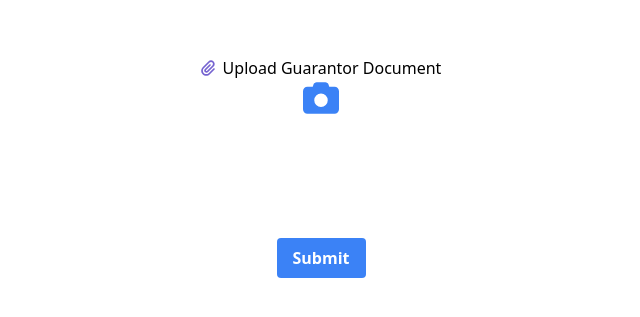
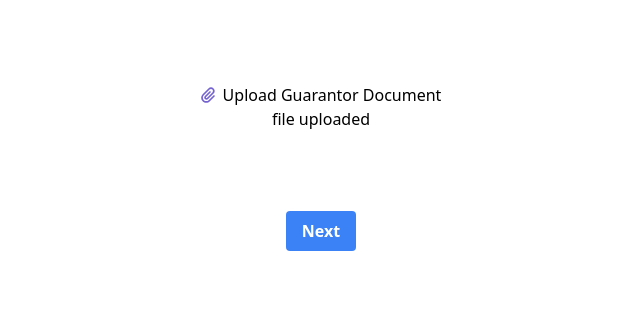
Before and after one commit to Onidamilola/alphageek, a React (Create React App) app: page /capture in a window 1280 px wide. Shown: the part 233-550 px from the top of the page, without its empty margins (319-959 px from the left). Built offline with nearby package versions, Linux system fonts and the light colour scheme.

Commit message:
made changes to the outlet code

```diff
--- a/src/pages/capture.jsx
+++ b/src/pages/capture.jsx
@@ -3,7 +3,7 @@ import axios from 'axios';
 import { faPaperclip } from "@fortawesome/free-solid-svg-icons";
 import { UPDATE_KYC } from '../utils/constant';
 import { FontAwesomeIcon } from '@fortawesome/react-fontawesome';
-import { faCamera } from '@fortawesome/free-solid-svg-icons';
+import { faArrowLeft, faCamera } from '@fortawesome/free-solid-svg-icons';
 import { ToastContainer, toast } from 'react-toastify';
 import { useNavigate } from 'react-router';
 import "react-toastify/dist/ReactToastify.css";
@@ -13,13 +13,16 @@ const Capture = () => {
   const [imageFile, setImageFile] = useState(null); // State for selected file
   const [imageUrl, setImageUrl] = useState(null); // State for captured/selected image URL
   const [guarantorFile, setGuarantorFile] = useState(null);
+  const [step, setStep] = useState(1);
   const navigate = useNavigate();
+  const [imagename, setImageName] = useState(null);
 
   const guarantorData = JSON.parse(sessionStorage.getItem('guarantor'));
   const personalListInfo = JSON.parse(sessionStorage.getItem('personalListInfo'));
   const bankData = JSON.parse(sessionStorage.getItem('bankListInfo'));
   const dataToStore = JSON.parse(sessionStorage.getItem('uniqueList'));
   const id = JSON.parse(sessionStorage.getItem('id'));
+  const email = JSON.parse(sessionStorage.getItem('email'));
 
   const handleFileChange = (event) => {
     console.log('Event:', event); // Log the event object
@@ -31,6 +34,7 @@ const Capture = () => {
       return;
     }
     setGuarantorFile(selectedFile);
+    setImageName(selectedFile.name)
     const reader = new FileReader();
     reader.readAsDataURL(selectedFile);
     reader.onload = (e) => console.log(e.target.result);
@@ -60,12 +64,24 @@ const Capture = () => {
     }
 
     const formData = new FormData();
-    formData.append('guarantor', JSON.stringify(guarantorData));
-    formData.append('personalList', JSON.stringify(personalListInfo));
-    formData.append('bankListInfo', JSON.stringify(bankData));
-    formData.append('guarantor_id', guarantorFile, guarantorFile.name);
+    formData.append('guarantor_name', JSON.stringify(guarantorData.guarantor_name));
+    formData.append('guarantor_phone', JSON.stringify(guarantorData.guarantor_phone));
+    formData.append('guarantor_email', JSON.stringify(guarantorData.guarantor_email));
+    formData.append('guarantor_id_type', JSON.stringify(guarantorData.guarantor_id_type));
+    formData.append('firstname', JSON.stringify(personalListInfo.firstname));
+    formData.append('middlename', JSON.stringify(personalListInfo.middlename));
+    formData.append('lastname', JSON.stringify(personalListInfo.lastname));
+    formData.append('address', JSON.stringify(personalListInfo.address));
+    formData.append('phone', JSON.stringify(personalListInfo.phone));
+    formData.append('gender', JSON.stringify(personalListInfo.gender));
+    formData.append('education', JSON.stringify(personalListInfo.education));
+    formData.append('bank_id', JSON.stringify(bankData.bankId));
+    formData.append('account_name', JSON.stringify(bankData.account_name));
+    formData.append('account_number', JSON.stringify(bankData.account_number));
+    formData.append('guarantor_id', guarantorFile);
     formData.append('id', JSON.stringify(id));
     formData.append('image', imageFile);
+    formData.append('email', email);
     console.log('formData', formData);
 
     console.log('id', id);
@@ -97,18 +113,33 @@ console.log('id:', id);
 
 
   return (
+
     <div className="flex flex-col items-center justify-center h-screen relative">
-       <div className="flex items-center gap-2 bg-white ">
+      {
+        step == 1 &&
+        <div className="flex flex-col items-center bg-white ">
           <label htmlFor="file" className="flex items-center gap-2 cursor-pointer">
             <FontAwesomeIcon icon={faPaperclip} className="text-[#7563d0]"/>
             Upload Guarantor Document
           </label>
+          <div>{imagename} file uploaded</div>
           <input id="file" type="file" className="hidden" onChange={handleFileChange} />
+          <button onClick={() => setStep(2)} className="bg-blue-500 hover:bg-blue-700 text-white font-bold py-2 px-4 rounded mt-20">
+            Next
+          </button>
         </div>
+      }
 
 
-
+      {
+        step == 2 &&
+        <>
         <div className="mb-10 flex justify-center items-center">
+             <FontAwesomeIcon
+        icon={faArrowLeft}
+        onClick={() => setStep(1)}
+        className="absolute top-20 left-5 text-3xl cursor-pointer"
+      />
           <label htmlFor="imageInput">
             <input type="file" accept="image/*" id="imageInput" onChange={handleImageSelection} hidden />
             <FontAwesomeIcon icon={faCamera} className="text-4xl text-blue-500 cursor-pointer"  />
@@ -123,6 +154,12 @@ console.log('id:', id);
         Submit
       </button>
       <ToastContainer position="top-right" autoClose={5000} hideProgressBar newestOnTop closeOnClick rtl pauseOnFocusLoss draggable pauseOnHover />
+
+        </>
+      }
+
+
+
     </div>
   );
 };
--- a/src/pages/createoutlet.jsx
+++ b/src/pages/createoutlet.jsx
@@ -99,8 +99,9 @@ const CreateOutlet = () => {
 
   const handleSubmit = async (event) => {
     event.preventDefault();
+    setLoadingText(true);
     try {
-      setLoadingText(true);
+
       // Retrieve user's geolocation
       if (navigator.geolocation) {
         navigator.geolocation.getCurrentPosition(async (position) => {
@@ -137,13 +138,14 @@ const CreateOutlet = () => {
           });
 
           console.log('Response:', response.data);
-
+          setLoadingText(false);
           Navigate('/outlet-list');
         });
       } else {
         console.error('Geolocation is not supported by this browser.');
       }
     } catch (error) {
+      setLoadingText(false);
       console.error('Error:', error);
     } finally {
       setLoadingText(false);
--- a/src/pages/register.jsx
+++ b/src/pages/register.jsx
@@ -46,9 +46,11 @@ const Register = () => {
         // Handle successful registration
         console.log(response.data.data.id);
         const id = response.data.data.id; // Extract the ID from the response data
+        const email = response.data.data.email;
         if (id) {
           // Save the ID to sessionStorage
           sessionStorage.setItem('id', JSON.stringify(id));
+          sessionStorage.setItem('email', JSON.stringify(email));
           toast.success('Registration successful!');
           navigate('/tabs');
         } else {
```
Lines whose indentation alone changed are shown as unchanged.
